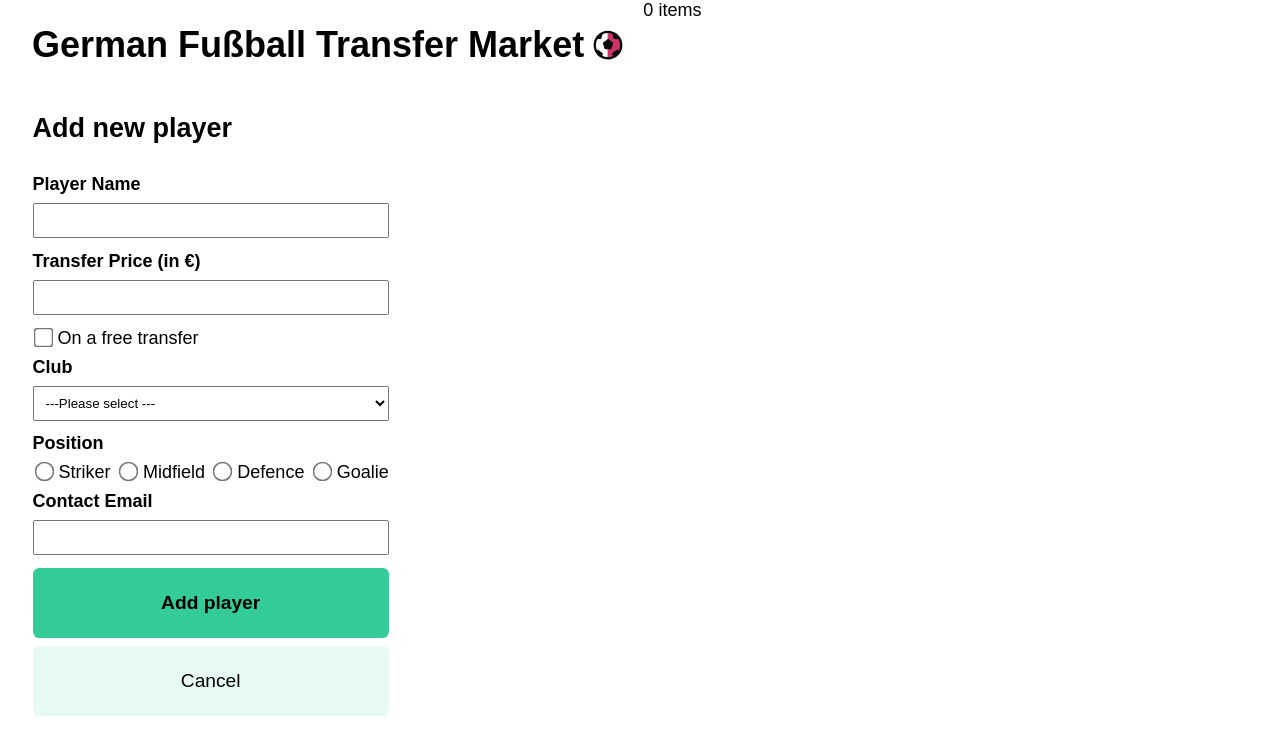
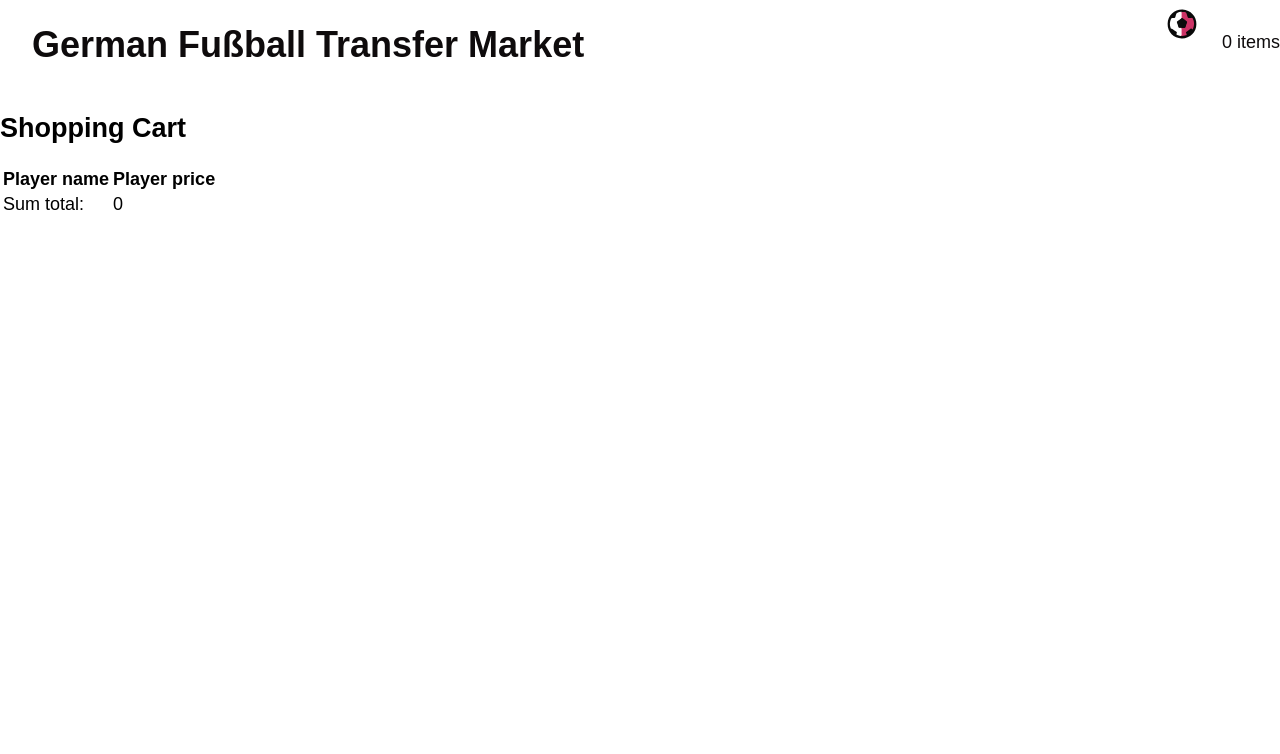
Before and after one commit to miriamhaenle/react-soccer-app, a React (Create React App) app: page /cart in a window 1280 px wide. Shown: the top 754 px of the page. Built offline with nearby package versions, Linux system fonts and the light colour scheme.

Commit message:
Implement routing

```diff
--- a/src/App.js
+++ b/src/App.js
@@ -1,8 +1,10 @@
 import { useState } from 'react';
 import styled from 'styled-components/macro';
+import { Switch, Route, NavLink } from 'react-router-dom';
 import { ReactComponent as Football } from './assets/football.svg';
 import PlayerForm from './PlayerForm';
 import PlayerCard from './PlayerCard';
+import ShopingCart from './ShoppingCart';
 
 function App() {
   const [players, setPlayers] = useState([]);
@@ -21,9 +23,16 @@ function App() {
   return (
     <div>
       <Header>
+        <NavLink to="/">
           <h1>German Fußball Transfer Market</h1>
+        </NavLink>
+        <NavLink to="/cart">
           <Football /> {shoppingCart.length} items
+        </NavLink>
       </Header>
+
+      <Switch>
+        <Route exact path="/">
           <Grid>
             <PlayerForm onAddPlayer={addPlayer} />
             <Players>
@@ -36,6 +45,11 @@ function App() {
               ))}
             </Players>
           </Grid>
+        </Route>
+        <Route path="/cart">
+          <ShopingCart shoppingItems={shoppingCart} />
+        </Route>
+      </Switch>
     </div>
   );
 }
@@ -44,7 +58,13 @@ export default App;
 
 const Header = styled.header`
   display: flex;
-  justify-content: space>-between;
+  justify-content: space-between;
+
+  a {
+    text-decoration: none;
+    color: hsl(340, 10%, 5%);
+  }
+
   svg {
     width: 3rem;
     margin-right: 0.7rem;
--- a/src/ShoppingCart.js
+++ b/src/ShoppingCart.js
@@ -1,7 +1,29 @@
-export default function ShopingCart() {
+export default function ShoppingCart({ shoppingItems }) {
   return (
     <>
       <h2>Shopping Cart</h2>
+      <table>
+        <thead>
+          <tr>
+            <th>Player name</th>
+            <th>Player price</th>
+          </tr>
+        </thead>
+        <tbody>
+          {shoppingItems.map((item) => (
+            <tr>
+              <td>{item.name}</td>
+              <td>{item.price}</td>
+            </tr>
+          ))}
+        </tbody>
+        <tfoot>
+          <tr>
+            <td>Sum total:</td>
+            <td>{shoppingItems.reduce((acc, cur) => acc + +cur.price, 0)}</td>
+          </tr>
+        </tfoot>
+      </table>
     </>
   );
 }
--- a/src/index.js
+++ b/src/index.js
@@ -1,13 +1,16 @@
 import React from 'react';
 import ReactDOM from 'react-dom';
 import GlobalStyles from './GlobalStyles';
+import { BrowserRouter as Router } from 'react-router-dom';
 
 import App from './App';
 
 ReactDOM.render(
   <React.StrictMode>
     <GlobalStyles />
-    <App />
+    <Router>
+      <App />
+    </Router>
   </React.StrictMode>,
   document.getElementById('root')
 );
```
Lines whose indentation alone changed are shown as unchanged.
